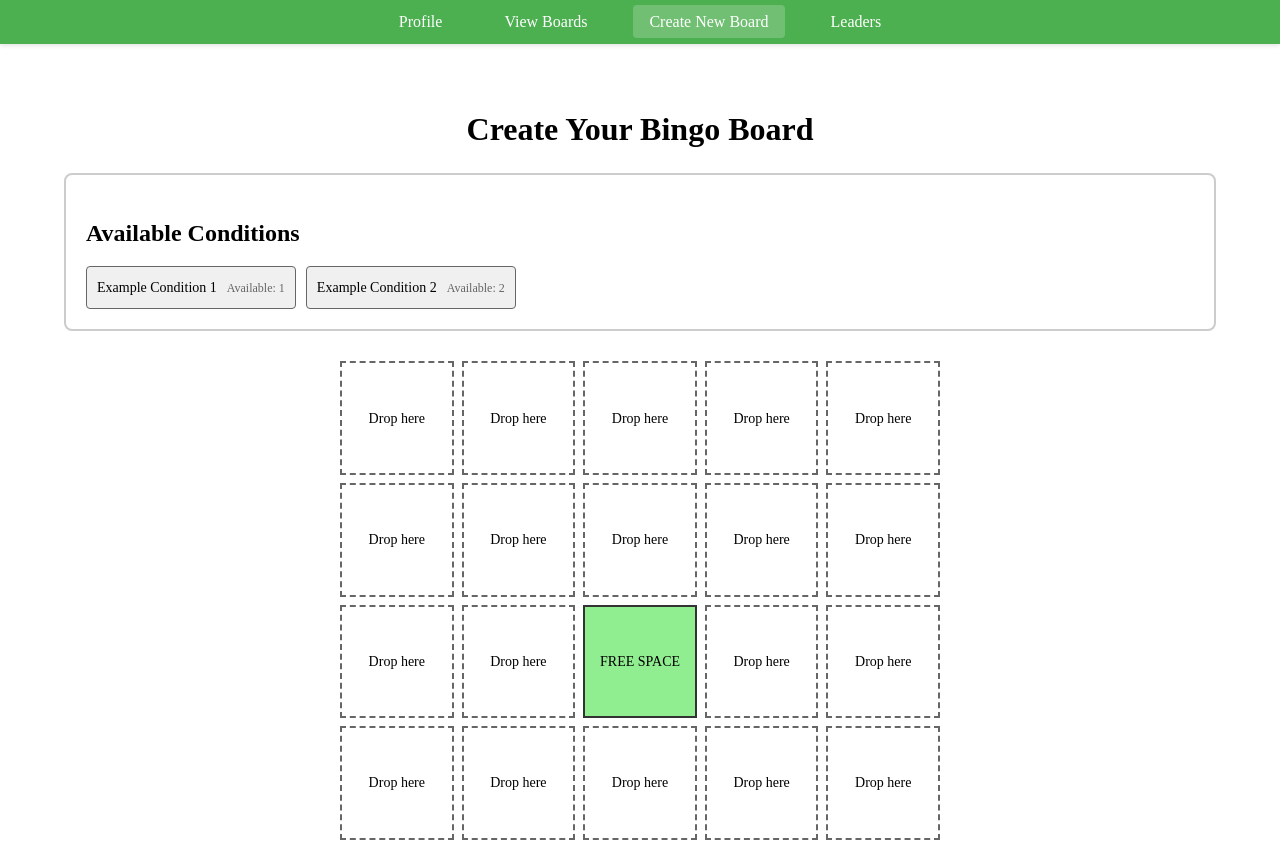
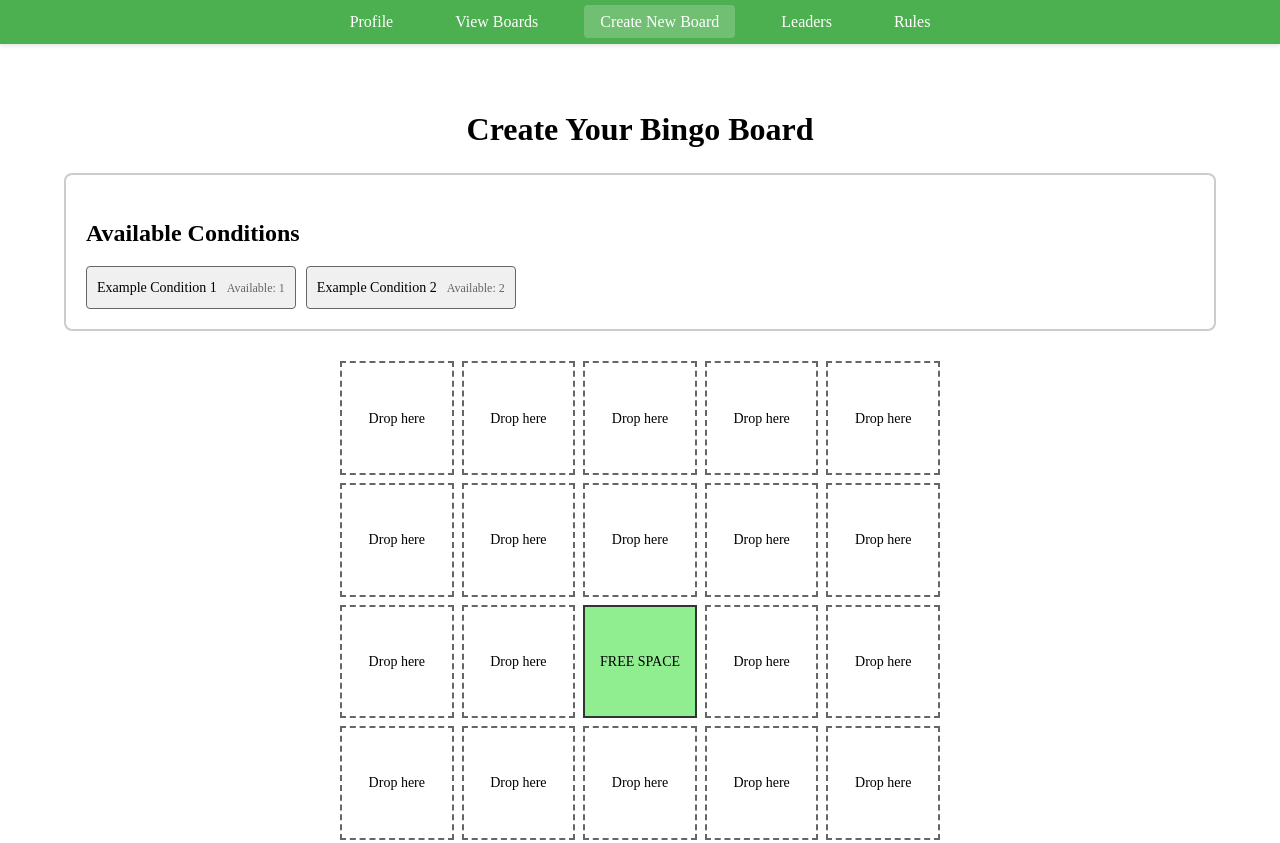
Before and after one commit to anjo-mi/bills-go, a website: page index.html in a window 1280 px wide. Shown: the top 843 px of the page. Drawn offline with Linux system fonts and the light colour scheme.

Commit message:
need to add a rules page, a login page, then move to back-end

```diff
--- a/index.html
+++ b/index.html
@@ -21,6 +21,9 @@
             </li>
             <li class="nav-item">
                 <a href="/leaders.html" class="nav-link">Leaders</a>
+            </li>
+            <li class="nav-item">
+                <a href="/rules.html" class="nav-link">Rules</a>
             </li>
         </ul>
     </nav>
```
Also changed, not shown: leaders.html (+3 -0 lines), userBoards.html (+3 -0 lines), userHome.html (+3 -0 lines).
